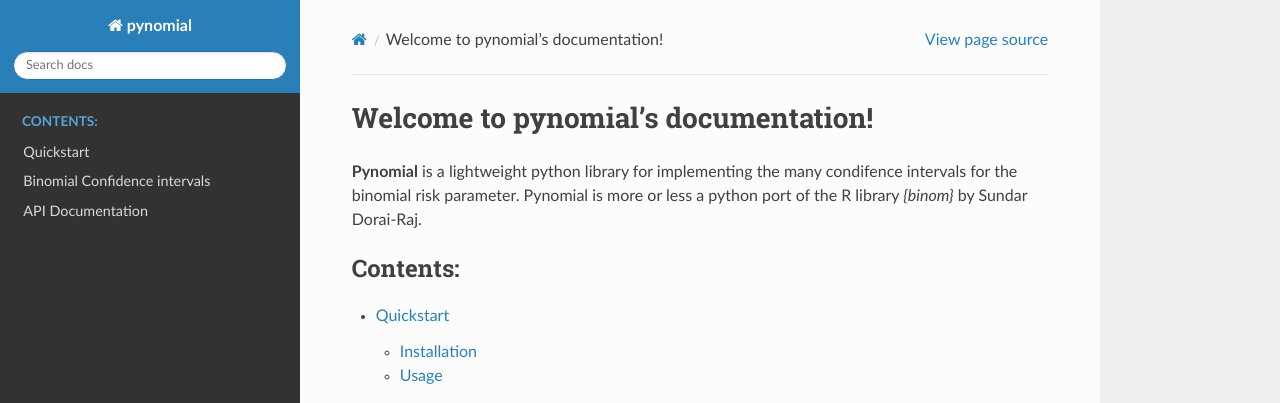
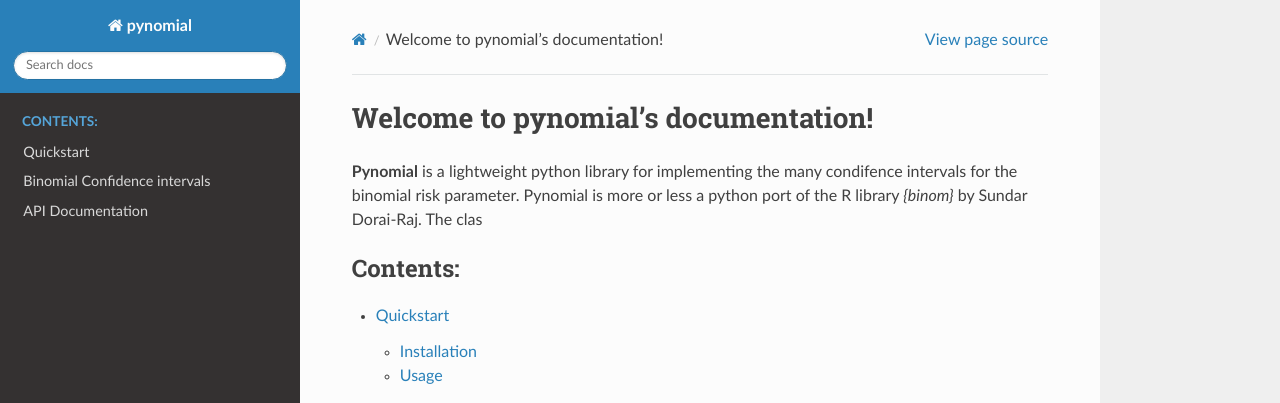
Before and after one commit to Dpananos/pynomial, a Sphinx documentation site: the page built from docs/index.rst, in a window 1280 px wide and 1010 px high. Shown: the top 403 px of the window. Built offline with Sphinx 7.4.7 and the Read the Docs theme 2.0.0, drawn with Linux system fonts in a browser that asks for light colours.

Commit message:
some edits to docs

```diff
--- a/docs/index.rst
+++ b/docs/index.rst
@@ -6,7 +6,7 @@
 Welcome to pynomial's documentation!
 ====================================
 
-**Pynomial** is a lightweight python library for implementing the many condifence intervals for the binomial risk parameter. Pynomial is more or less a python port of the R library *{binom}* by Sundar Dorai-Raj.
+**Pynomial** is a lightweight python library for implementing the many condifence intervals for the binomial risk parameter. Pynomial is more or less a python port of the R library *{binom}* by Sundar Dorai-Raj.  The clas
 
 
 .. toctree::
--- a/docs/interval_info.rst
+++ b/docs/interval_info.rst
@@ -32,7 +32,7 @@ Asymptotic
 
 Large sample theory says that as :math:`n \to \infty` then
 
-    .. math:
+    .. math::
         p \overset{d}{\sim} \mathcal{N}\left(\pi, {\pi(1-\pi)\over n}\right)
 
 Here, :math:`\pi` is the true value of the risk.  From this fact, together with use of Slutsky's convergence theorem, the asymptotic confidence interval can be derived as
```
